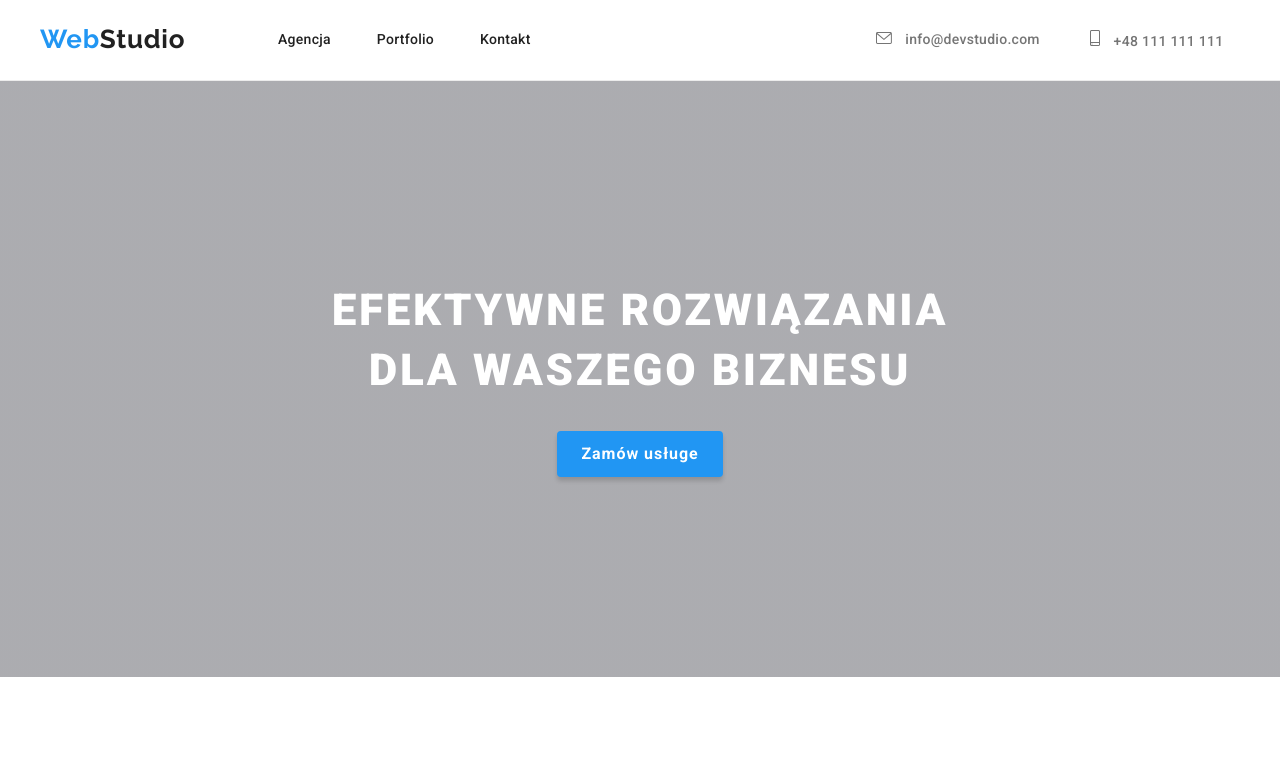
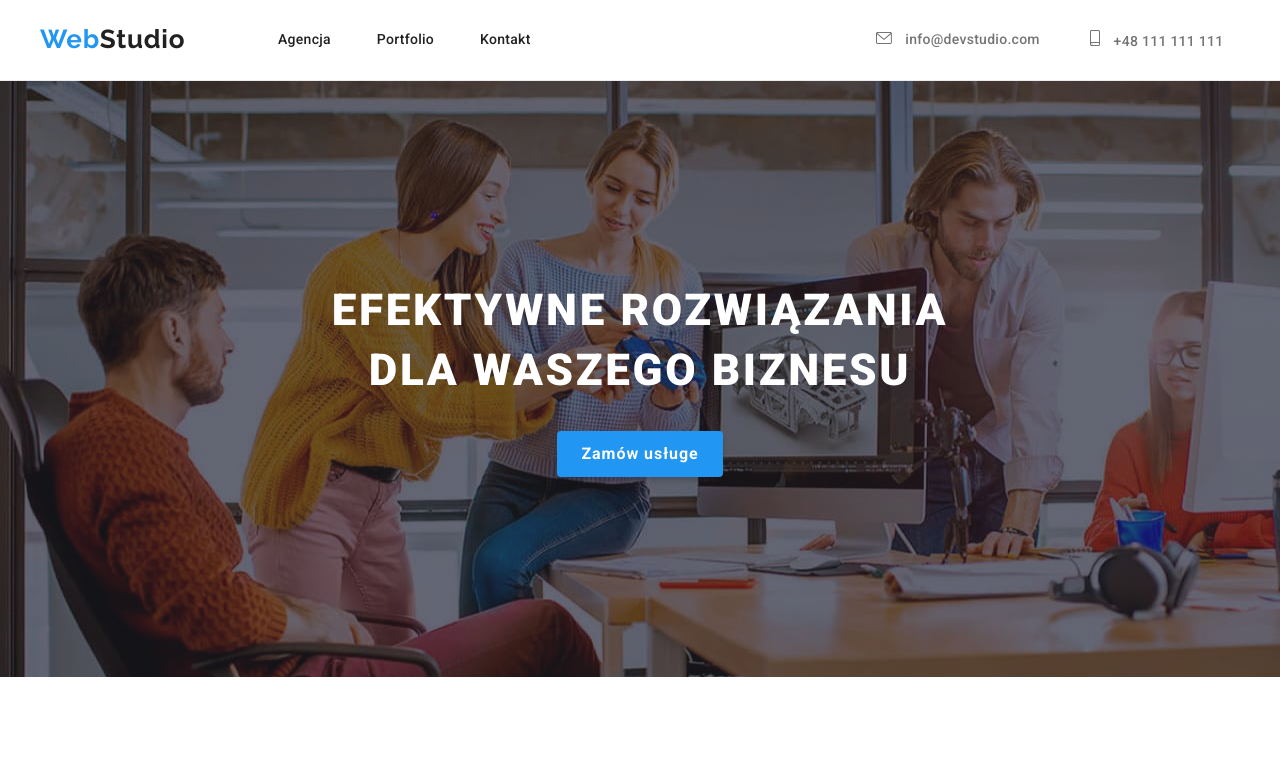
Before and after one commit to Zjadlbyscos/goit-markup-hw-04, a plain HTML site: page index.html in a window 1280 px wide. Shown: the top 768 px of the page. Drawn offline with nearby package versions, Linux system fonts and the light colour scheme; the site is published under a folder, as on GitHub Pages, so addresses that start at the root find nothing.

Commit message:
background image

```diff
--- a/css/styles.css
+++ b/css/styles.css
@@ -160,7 +160,7 @@ ul {
 .box-slogan {
   background: var(--brand-color-background-darc);
   background: linear-gradient(rgba(47, 48, 58, 0.4), rgba(47, 48, 58, 0.4)),
-    url("/images/background-slogan.jpg");
+    url("../images/background-slogan.jpg");
   background-repeat: no-repeat;
   max-width: 1600px;
   margin: 0 auto;
```
